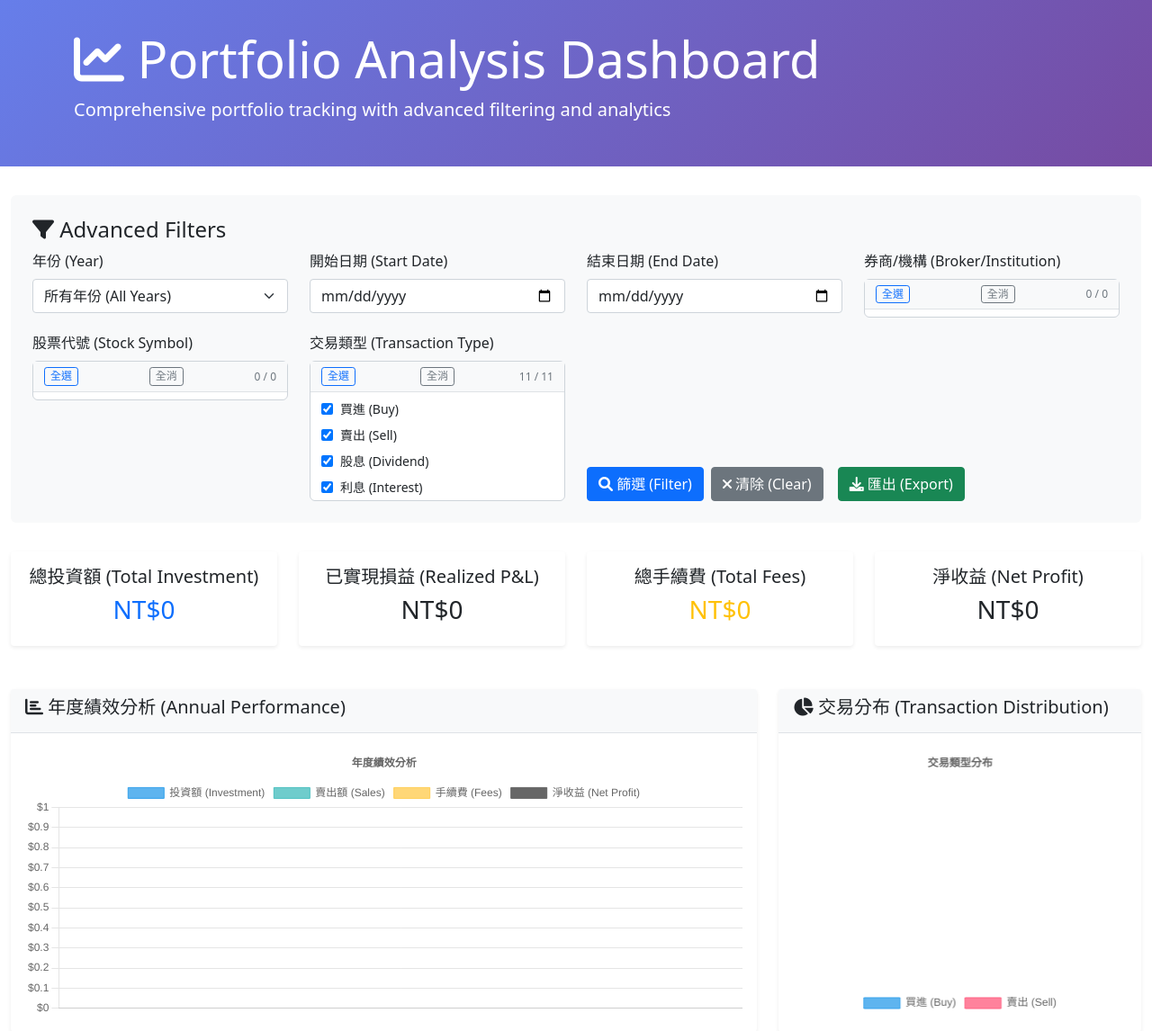
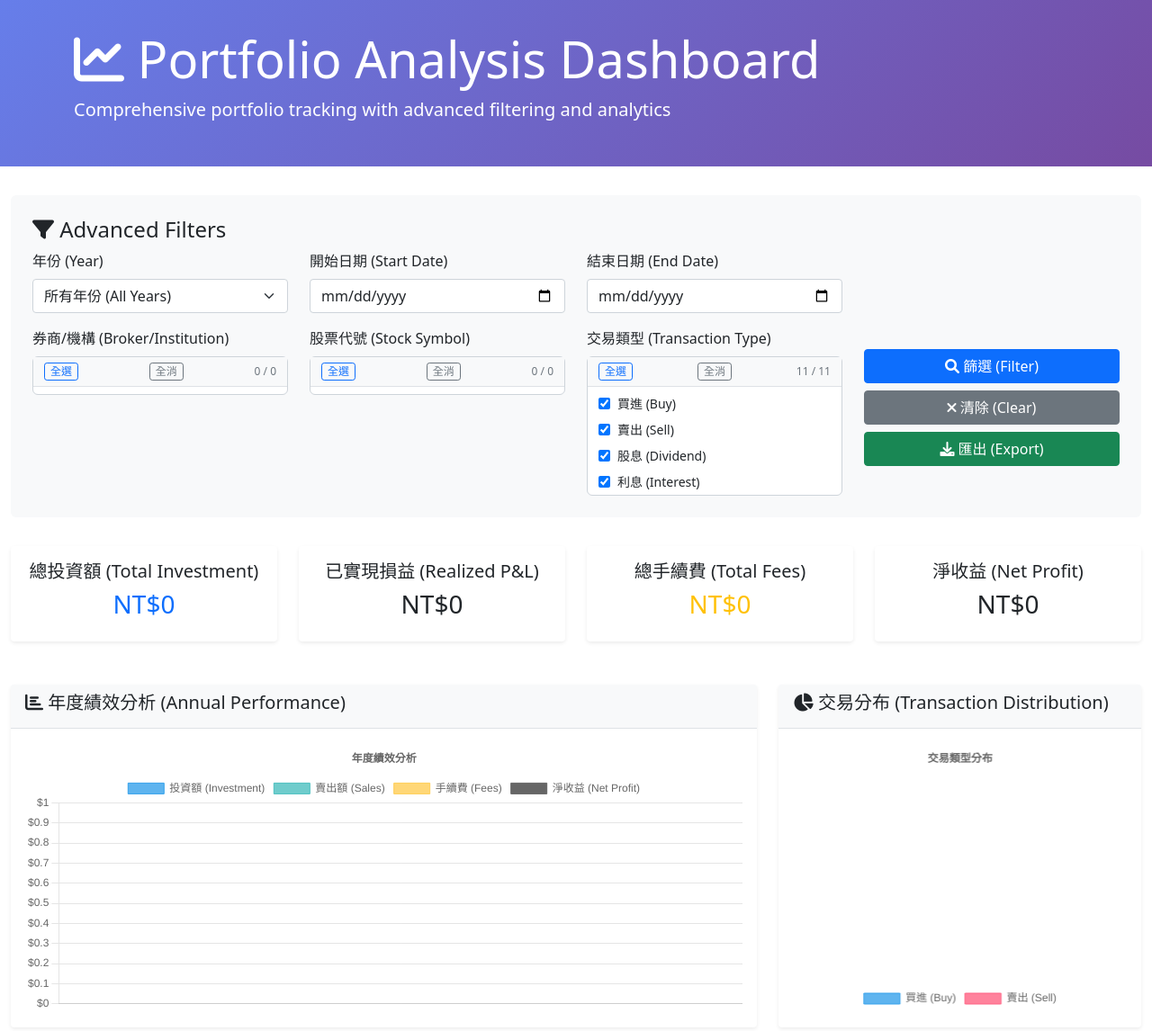
Before and after one commit to zheharry/my-portfolio, a Flask app: page / in a window 1280 px wide. Shown: the top 1146 px of the page at 90% size. Run offline with Flask 3, Linux system fonts and the light colour scheme; data that the repository does not hold is empty.

Commit message:
Refactor filter section layout and remove unused export button styles

```diff
--- a/templates/index.html
+++ b/templates/index.html
@@ -50,9 +50,6 @@
         }
         .transaction-type-buy { background-color: #d4edda; } /* Light green */
         .transaction-type-sell { background-color: #c8f7c5; } /* Even lighter green instead of red */
-        .btn-export {
-            margin-left: 0.5rem;
-        }
         .year-performance {
             border-left: 4px solid #007bff;
             padding-left: 1rem;
@@ -177,7 +174,9 @@
         <!-- Filter Section -->
         <div class="filter-section">
             <h4><i class="fas fa-filter"></i> Advanced Filters</h4>
-            <div class="row">
+
+            <!-- First Row: Year, Start Date, End Date -->
+            <div class="row mb-3">
                 <div class="col-md-3">
                     <label class="form-label">年份 (Year)</label>
                     <select id="yearFilter" class="form-select">
@@ -193,6 +192,13 @@
                     <input type="date" id="endDateFilter" class="form-control">
                 </div>
                 <div class="col-md-3">
+                    <!-- Empty space to maintain alignment -->
+                </div>
+            </div>
+
+            <!-- Second Row: Broker, Symbol, Transaction Type, Action Buttons -->
+            <div class="row">
+                <div class="col-md-3">
                     <label class="form-label">券商/機構 (Broker/Institution)</label>
                     <div class="multi-select-container">
                         <div class="multi-select-controls">
@@ -205,8 +211,6 @@
                         </div>
                     </div>
                 </div>
-            </div>
-            <div class="row mt-3">
                 <div class="col-md-3">
                     <label class="form-label">股票代號 (Stock Symbol)</label>
                     <div class="multi-select-container">
@@ -276,16 +280,19 @@
                         </div>
                     </div>
                 </div>
-                <div class="col-md-6 d-flex align-items-end">
-                    <button id="applyFilters" class="btn btn-primary me-2">
+                <div class="col-md-3">
+                    <!-- Action Buttons Column -->
+                    <div class="d-flex flex-column gap-2 mt-4">
+                        <button id="applyFilters" class="btn btn-primary">
                             <i class="fas fa-search"></i> 篩選 (Filter)
                         </button>
-                    <button id="clearFilters" class="btn btn-secondary me-2">
+                        <button id="clearFilters" class="btn btn-secondary">
                             <i class="fas fa-times"></i> 清除 (Clear)
                         </button>
-                    <button id="exportData" class="btn btn-success btn-export">
+                        <button id="exportData" class="btn btn-success">
                             <i class="fas fa-download"></i> 匯出 (Export)
                         </button>
+                    </div>
                 </div>
             </div>
         </div>
```
Lines whose indentation alone changed are shown as unchanged.
